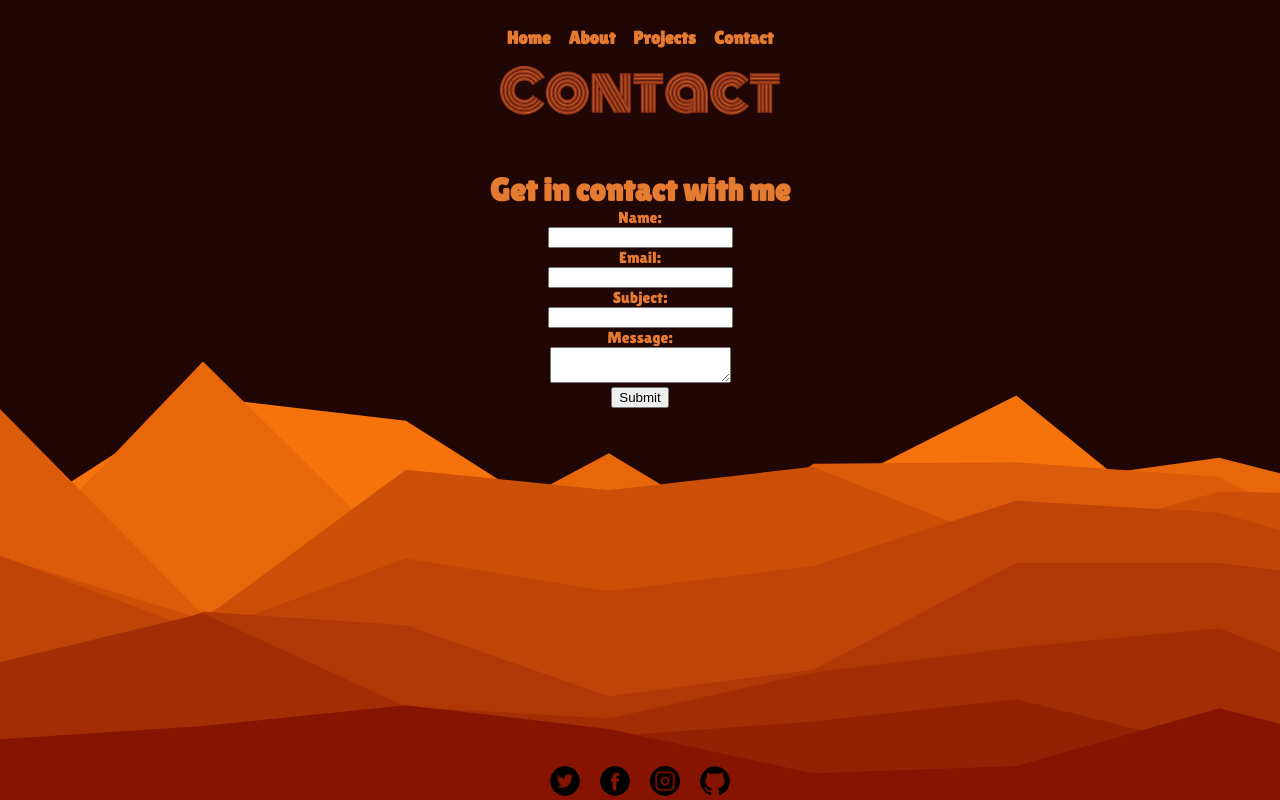
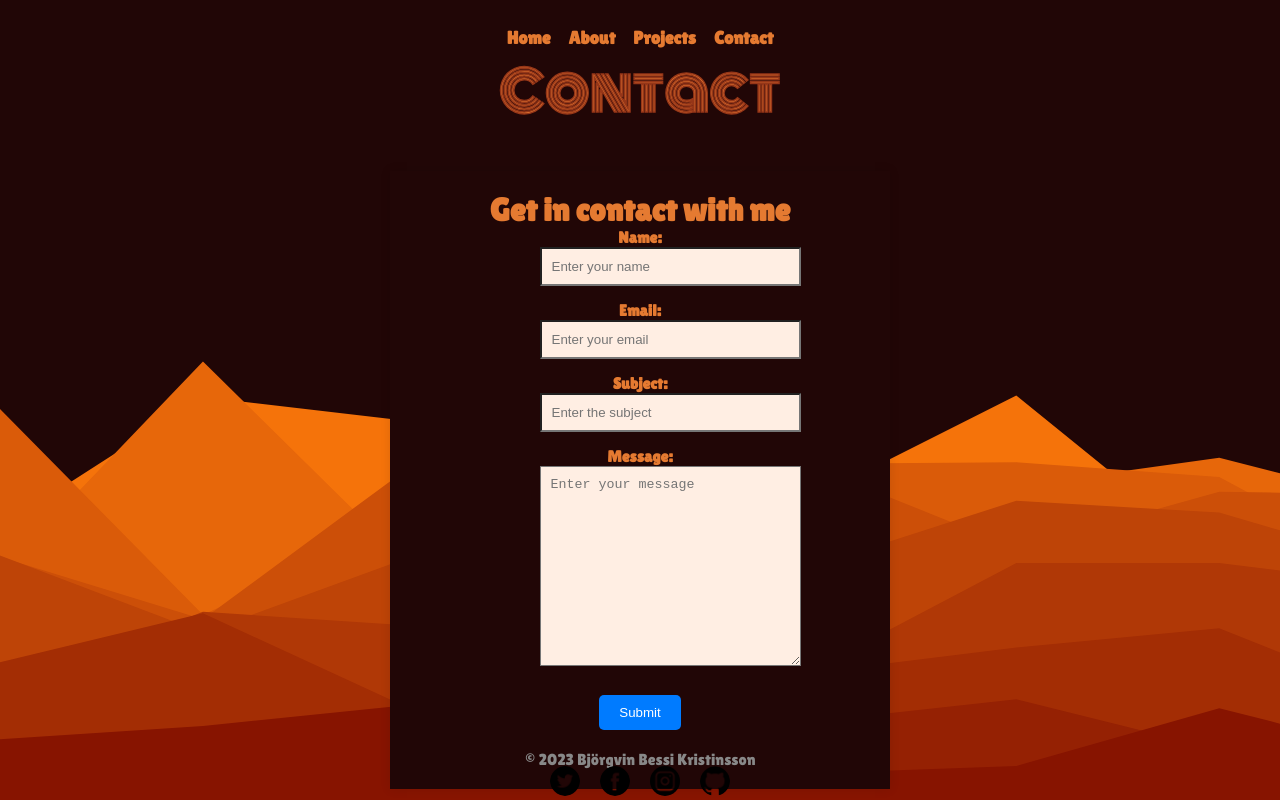
Before and after one commit to bjorgvinkodehode/portfolioXIII, a React (Vite) app: page /#/contact in a window 1280 px wide. Built offline with nearby package versions, Linux system fonts and the light colour scheme.

Commit message:
some updates to css on projects and contacts

```diff
--- a/src/App.css
+++ b/src/App.css
@@ -38,7 +38,7 @@ body {
   background-size: cover;
   height: 100vh;
   width: 100%;
-  position: fixed;
+  /* position: fixed; */
   bottom: 0;
 }
 
--- a/src/Contact.css
+++ b/src/Contact.css
@@ -0,0 +1,61 @@
+.contact-container {
+  width: 500px;
+  margin: 0 auto;
+  padding: 20px;
+  box-shadow: 0 0 10px rgba(0, 0, 0, 0.1);
+}
+
+.contactform {
+  display: grid;
+  gap: 15px;
+}
+
+.contactform label {
+  font-weight: bold;
+}
+
+.contactform input[type="text"],
+.contactform input[type="email"],
+.contactform textarea {
+  width: 130%;
+  padding: 10px;
+  border-radius: 0px;
+  background-color: #ffeee3; /* Background color */
+}
+
+.contactform textarea {
+  width: 130%; /* Make the textarea wider */
+  height: 200px; /* Adjust the height as needed */
+  resize: vertical;
+}
+
+.contactform input[type="submit"] {
+  background-color: #007bff;
+  color: #fff;
+  border: none;
+  border-radius: 5px;
+  padding: 10px 20px;
+  cursor: pointer;
+  transition: background-color 0.3s ease-in-out;
+  margin-top: 10px; /* Add some spacing below the form elements */
+}
+
+.contactform input[type="submit"]:hover {
+  background-color: #0056b3;
+}
+
+.footer {
+  margin-top: 20px;
+  text-align: center;
+  color: #888;
+}
+
+/* Center the form vertically */
+.contact-container {
+  display: flex;
+  flex-direction: column;
+  align-items: center;
+  justify-content: center;
+  min-height: 70vh;
+  background-color: var(--clr-darkbrown);
+}
--- a/src/Contact.jsx
+++ b/src/Contact.jsx
@@ -1,35 +1,38 @@
+
 import './Contact.css';
-function Contact () {
+
+function Contact() {
   return (
-      <div>
+    <div className="contact-container">
       <h1>Get in contact with me</h1>
 
       <form className="contactform" action="submit-form.php" method="post">
         <div>
           <label htmlFor="name">Name:</label><br />
-              <input type="text" id="name" name="name" />
+          <input type="text" id="name" name="name" placeholder="Enter your name" />
         </div>
 
         <div>
           <label htmlFor="email">Email:</label><br />
-              <input type="email" id="email" name="email" />
+          <input type="email" id="email" name="email" placeholder="Enter your email" />
         </div>
 
         <div>
           <label htmlFor="subject">Subject:</label><br />
-              <input type="text" id="subject" name="subject" />
+          <input type="text" id="subject" name="subject" placeholder="Enter the subject" />
         </div>
 
         <div>
           <label htmlFor="message">Message:</label><br />
-              <textarea id="message" name="message"></textarea>
+          <textarea id="message" name="message" placeholder="Enter your message"></textarea>
         </div>
 
         <div>
           <input type="submit" value="Submit" />
         </div>
       </form>
-        <footer></footer>
+
+      <footer className="footer">© 2023 Björgvin Bessi Kristinsson</footer>
     </div>
   );
 }
--- a/src/Projects.css
+++ b/src/Projects.css
@@ -33,7 +33,7 @@
   display: grid;
   grid-template-columns: repeat(2, 1fr);
   gap: 2rem;
-  height: 65vh;
+  height: 60vh;
   padding-left: 2.2rem;
   padding-right: 2.2rem;
   padding-bottom: 2.2rem;
```
Lines whose indentation alone changed are shown as unchanged.
